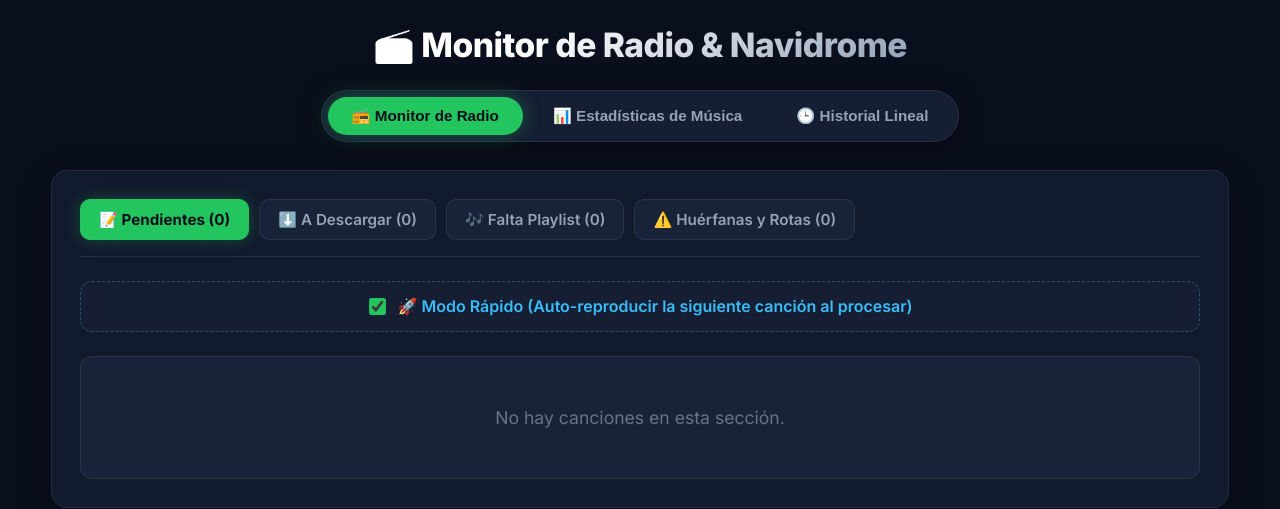
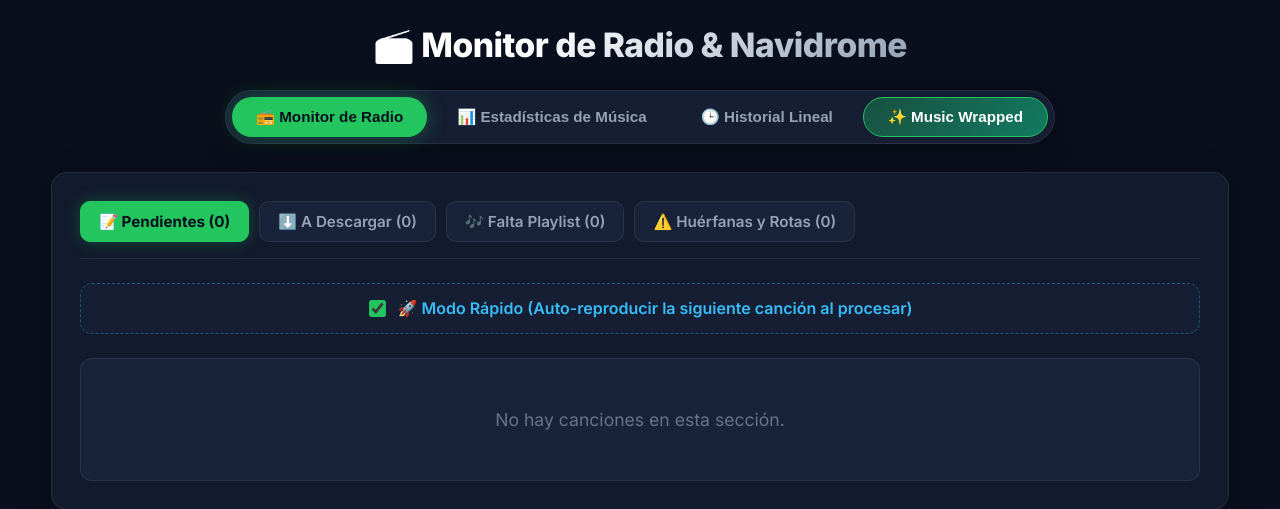
Before and after one commit to PedroMonrealS/Radio2Navidrome, a Flask app: page / in a window 1280 px wide. Shown: the top 509 px of the page. Run offline with Flask 3, Linux system fonts and the light colour scheme; data that the repository does not hold is empty; some libraries are stand-ins or nearby versions.

Commit message:
agregar botón y banner para Music Wrapped interactivo

```diff
--- a/templates/index.html
+++ b/templates/index.html
@@ -1181,8 +1181,11 @@
             <button class="master-nav-btn" onclick="switchMasterNav('stats', this)">
                 📊 Estadísticas de Música
             </button>
-            <button class="master-nav-btn" onclick="switchMasterNav('history', this)">
+                        <button class="master-nav-btn" onclick="switchMasterNav('history', this)">
                 🕒 Historial Lineal
+            </button>
+            <button class="master-nav-btn" onclick="openMusicWrapped()" style="background: linear-gradient(135deg, rgba(34, 197, 94, 0.3), rgba(16, 185, 129, 0.6)); border: 1px solid var(--accent-green); color: #ffffff; font-weight: 700;">
+                ✨ Music Wrapped
             </button>
         </div>
     </div>
@@ -1392,6 +1395,31 @@
         <div id="secStats" style="display: none;">
             <div class="container">
 
+                                <!-- BANNER LAUNCHER: MUSIC WRAPPED -->
+                <div class="wrapped-launch-banner" onclick="openMusicWrapped()" style="margin-bottom: 24px;">
+                    <div style="display: flex; align-items: center; gap: 16px;">
+                        <div class="wrapped-launch-icon-box">
+                            <span style="font-size: 2em; filter: drop-shadow(0 0 10px rgba(255, 255, 255, 0.8));">✨</span>
+                        </div>
+                        <div>
+                            <div style="display: flex; align-items: center; gap: 8px; margin-bottom: 2px;">
+                                <span class="wrapped-pill-tag">EDICIÓN ESPECIAL</span>
+                                <span style="font-size: 0.78em; color: var(--accent-green); font-weight: 700;">● HISTORIAS 9:16</span>
+                            </div>
+                            <div style="font-size: 1.3em; font-weight: 800; color: #ffffff; letter-spacing: -0.3px;">
+                                Tu Music Wrapped Interactivo
+                            </div>
+                            <div style="font-size: 0.85em; color: var(--text-secondary);">
+                                Revive tus mejores momentos sónicos a pantalla completa con historias interactivas y exportación en GIF.
+                            </div>
+                        </div>
+                    </div>
+                    <button class="btn-wrapped-trigger no-hold">
+                        <span>🎉 Abrir Mi Wrapped</span>
+                        <span style="font-size: 1.1em;">➔</span>
+                    </button>
+                </div>
+
                 <!-- Header de Estadísticas con Selector de Periodo -->
                 <div style="display: flex; justify-content: space-between; align-items: center; margin-bottom: 26px; flex-wrap: wrap; gap: 16px;">
                     <div style="display: flex; align-items: center; gap: 8px; flex-wrap: wrap;">
```
